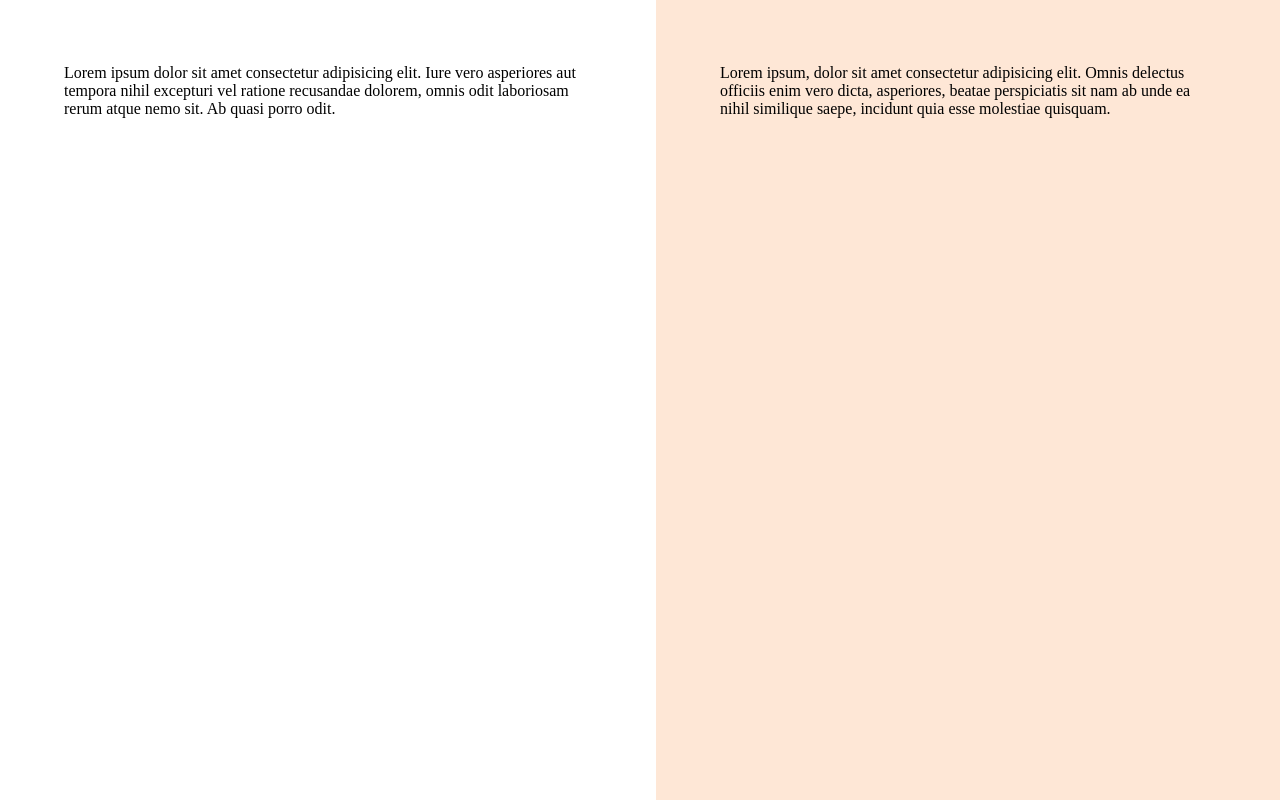
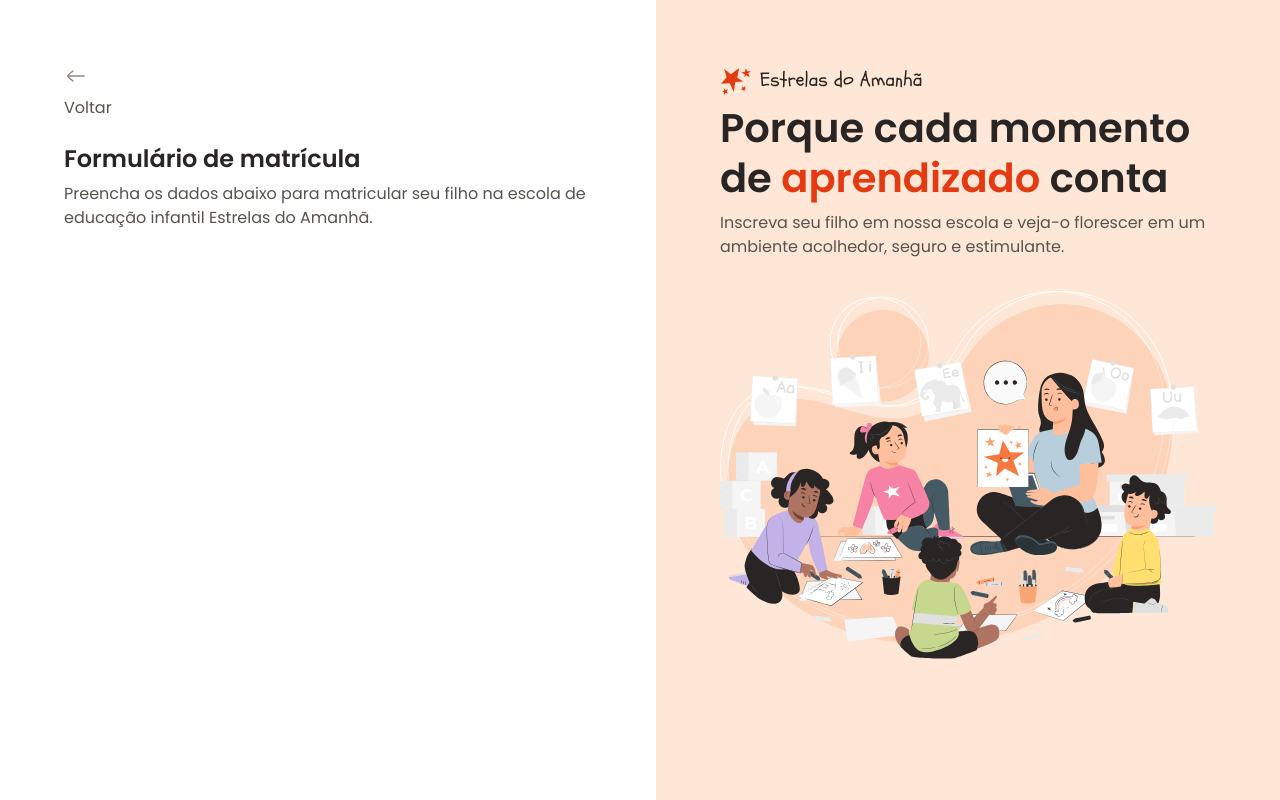
Before and after one commit to Caiollopes/formulario-de-matricula-rks, a plain HTML site: page index.html in a window 1280 px wide. Drawn offline with Linux system fonts and the light colour scheme.

Commit message:
Contúdo aside e conteúdo inicial do main

```diff
--- a/index.html
+++ b/index.html
@@ -13,13 +13,25 @@
   <div id="app">
     <main>
       <div class="main-container">
-        Lorem ipsum dolor sit amet consectetur adipisicing elit. Iure vero asperiores aut tempora nihil excepturi vel ratione recusandae dolorem, omnis odit laboriosam rerum atque nemo sit. Ab quasi porro odit.
+        <div class="back">
+          <img src="assets/icons/arrow-left-02.svg" alt="">
+          <span>Voltar</span>
+        </div>
+        <h1>Formulário de matrícula</h1>
+        <p>Preencha os dados abaixo para matricular seu filho na escola de educação infantil Estrelas do Amanhã.</p>
       </div>
     </main>
 
     <aside>
       <div class="aside-container">
-        Lorem ipsum, dolor sit amet consectetur adipisicing elit. Omnis delectus officiis enim vero dicta, asperiores, beatae perspiciatis sit nam ab unde ea nihil similique saepe, incidunt quia esse molestiae quisquam.
+        <header>
+          <img src="assets/images/logo.svg" alt="">
+          <h2>Porque cada momento de <span>aprendizado</span> conta</h2>
+          <p>
+            Inscreva seu filho em nossa escola e veja-o florescer em um ambiente acolhedor, seguro e estimulante.
+          </p>
+        </header>
+        <img src="assets/images/Illustration.svg" alt="">
       </div>
     </aside>
   </div>
--- a/styles/global.css
+++ b/styles/global.css
@@ -27,4 +27,15 @@
 
 body {
   overflow: hidden;
+  font: var(--text);
+  color: var(--text-secondary);
 }
+
+h1, h2 {
+  color: var(--text-primary);
+}
+
+img {
+  max-width: 100%;
+  height: auto;
+}
--- a/styles/layout.css
+++ b/styles/layout.css
@@ -14,6 +14,18 @@ main {
     max-width: 33rem;
     margin-left: auto;
   }
+
+  & .back{
+    display: grid;
+    align-items: center;
+    gap: .5rem;
+    margin-bottom: 1.5rem;
+  }
+
+  & h1 {
+    font: 600 1.5rem/1.25 var(--font-family);
+    margin-bottom: .5rem;
+  }
 }
 
 aside {
@@ -22,5 +34,18 @@ aside {
 
   & .aside-container{
     max-width: 31rem;
+
+    & img:nth-child(2) {
+      margin-top: 2rem;
+    }
+  }
+
+  & h2 {
+    font: 600 2.5rem/1.25 var(--font-family);
+    margin-bottom: .5rem;
+
+    & span {
+      color: var(--text-highlight);
+    }
   }
 }
```
